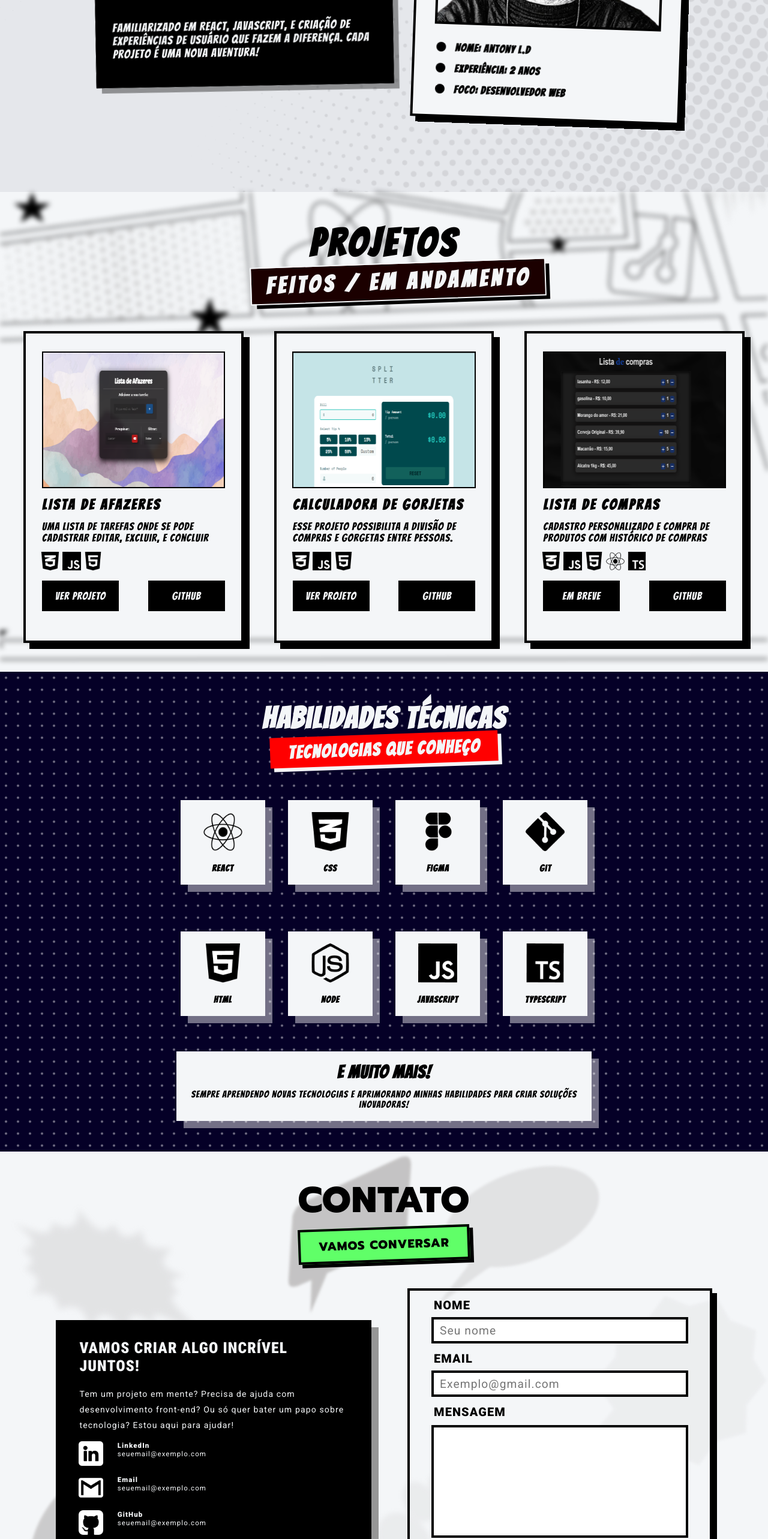
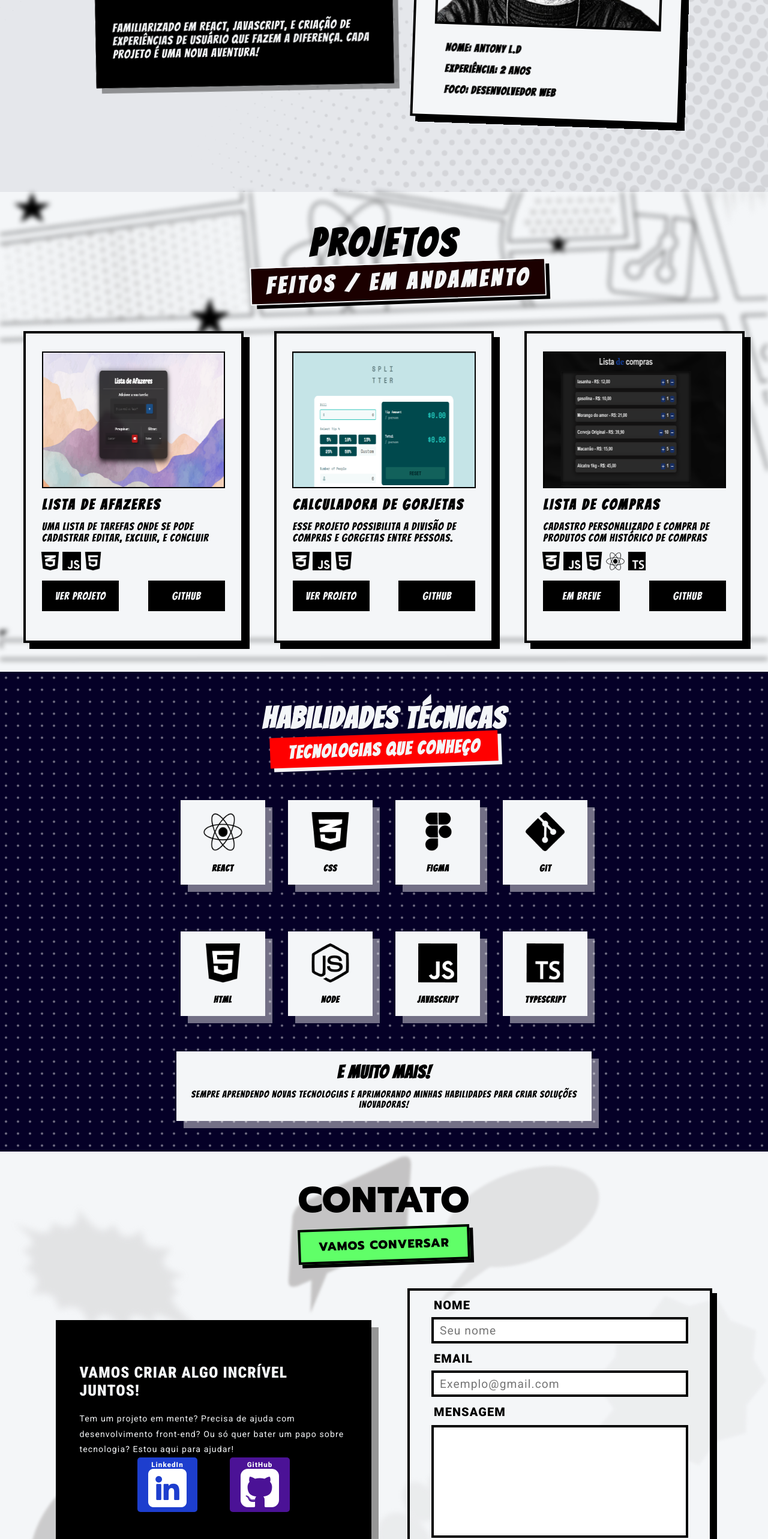
Before and after one commit to AntonyLD/portifolho-react, a React (Vite) app: page / in a window 1280 px wide. Shown: the part 1280-3846 px from the top of the page at 60% size. Built offline with nearby package versions, Linux system fonts and the light colour scheme.

Commit message:
att front

```diff
--- a/src/App.css
+++ b/src/App.css
@@ -2,7 +2,7 @@ main {
   display: flex;
   flex-direction: column;
   background-color: #f4f6f8;
-
+  overflow: hidden;
 }
 
 
--- a/src/components/PageComponents/Contato.jsx
+++ b/src/components/PageComponents/Contato.jsx
@@ -3,7 +3,7 @@ import './contato.css';
 
 const Contato = () => {
   useEffect(() => {
-    // mapa de cada id -> classe que mostra
+
     const elements = [
       { id: "titulo-contato", showClass: "show-contato-titulo" },
       { id: "info-contato", showClass: "show-info-contato" },
@@ -17,24 +17,21 @@ const Contato = () => {
           const config = elements.find((e) => e.id === el.id);
 
           if (config) {
-            // pega todas as classes hidden-* e remove
+
             el.classList.forEach((cls) => {
               if (cls.startsWith("hidden-")) {
                 el.classList.remove(cls);
               }
             });
 
-            // adiciona a classe show certa
             el.classList.add(config.showClass);
 
-            // se quiser animar só 1x
             observer.unobserve(el);
           }
         }
       });
-    }, { threshold: 0.2 }); // dispara quando 20% do elemento aparece
+    }, { threshold: 0.2 });
 
-    // observa todos os elementos
     elements.forEach(({ id }) => {
       const el = document.getElementById(id);
       if (el) observer.observe(el);
@@ -91,26 +88,18 @@ const Contato = () => {
           <h1>VAMOS CRIAR ALGO INCRÍVEL JUNTOS!</h1>
           <p id='p-info-contato'>Tem um projeto em mente? Precisa de ajuda com desenvolvimento front-end? Ou só quer bater um papo sobre tecnologia? Estou aqui para ajudar!</p>
           <div id='div-contato'>
-            <div className='contato'>
-              <span><img src="/linkedin.png" alt="icone gmail" /></span>
+            <div className='contato' id='linkedin'>
               <div>
                 <p className='p-titulo'>LinkedIn</p>
-                <p className='p-contato'>seuemail@exemplo.com</p>
-              </div>
-            </div>
-            <div className='contato'>
-              <span className='contato-mail'><img src="/gmail.png" alt="icone gmail" /></span>
-              <div className='contato-mail'>
-                <p className='p-titulo'>Email</p>
-                <p className='p-contato'>seuemail@exemplo.com</p>
+                <a href="https://www.linkedin.com/in/antony-lídio-3536622a7/" target="_blank" rel="noopener noreferrer"><img src="/linkedin.png" alt="icone gmail" /></a>
               </div>
 
             </div>
-            <div className='contato'>
-              <span><img src="/github.png" alt="icone gmail" /></span>
+            <div className='contato' id='gitHub'>
               <div>
                 <p className='p-titulo'>GitHub</p>
-                <p className='p-contato'>seuemail@exemplo.com</p>
+                <a href="https://github.com/AntonyLD" target="_blank" rel="noopener noreferrer"><img src="/github.png" alt="icone gmail" /></a>
+
               </div>
             </div>
           </div>
--- a/src/components/PageComponents/SobreMim.jsx
+++ b/src/components/PageComponents/SobreMim.jsx
@@ -65,9 +65,9 @@ const SobreMim = () => {
             <span id='spanNovo-box-perfil-sobreMim'>NOVO!</span>
             <div id='txt-perfil-sobreMim'>
               <ul id='ul-info-sobreMim'>
-                <li><span></span> Nome: Antony L.D </li>
-                <li><span></span> Experiência: 2 anos</li>
-                <li><span></span> Foco: Desenvolvedor Web</li>
+                <li><span><img className='estrelas-sobre-mim' src="/estrela-pequena.png" alt="Estrela" /></span> Nome: Antony L.D </li>
+                <li><span><img className='estrelas-sobre-mim' src="/estrela-pequena.png" alt="Estrela" /></span> Experiência: 2 anos</li>
+                <li><span><img className='estrelas-sobre-mim' src="/estrela-pequena.png" alt="Estrela" /></span> Foco: Desenvolvedor Web</li>
               </ul>
             </div>
           </div>
--- a/src/components/PageComponents/contato.css
+++ b/src/components/PageComponents/contato.css
@@ -237,7 +237,6 @@
     #titulo-contato h1 {
         font-family: "Prompt", sans-serif;
         font-weight: 800 !important;
-        /* font-size: 4rem; */
         font-size: clamp(60px, 3.5vw, 80px);
     }
 
@@ -250,7 +249,6 @@
         transform: rotate(-2deg);
         background-color: rgb(96, 255, 104);
         box-shadow: 6px 6px 0px var(--corSecundaria);
-        /* font-size: 1.3rem; */
         font-size: clamp(20px, 1.1vw, 40px);
     }
 
@@ -268,6 +266,10 @@
     #div-contato {
         width: 23vw;
         min-width: 450px;
+        display: flex;
+        align-items: center;
+        justify-content: center;
+        gap: 12%;
     }
 
     #info-contato {
@@ -297,7 +299,6 @@
         /* font-size: 2.1rem; */
         font-size: clamp(10px, 2vw, 33.6px);
         width: 85%;
-
         margin-bottom: 3.8%;
         font-family: "Roboto Condensed", sans-serif;
         font-weight: 1000 !important;
@@ -311,27 +312,78 @@
     }
 
     .contato {
-        margin-top: 3%;
+        margin-top: 6%;
+        width: 20%;
+        padding: 10px;
+    }
+
+        .contato div {
         display: flex;
-        width: 85%;
+        align-items: center;
+        justify-content: center;
+        flex-direction: column;
+        cursor: pointer;
+    }
+
+    #linkedin{
+        transition: 0.5s;
+        border-radius: 5px;
+        background-color: rgb(6, 14, 46);
+    }
+
+    #linkedin:hover{
+        background-color: rgb(29, 62, 206);
+    }
+
+    #e-mail{
+        transition: 0.5s;
+        border-radius: 5px;
+        background-color: rgb(46, 6, 6);
+    }
+
+    #e-mail:hover{
+        background-color: rgb(202, 27, 27);
+    }
+
+    #gitHub{
+        transition: 0.5s;
+        border-radius: 5px;
+        background-color: rgb(23, 6, 46);
+    }
+
+    #gitHub:hover{
+        background-color: rgb(75, 18, 150);
+    }
+
+    .contato:hover{
+        cursor: pointer;
+        border-radius: 5px;
     }
 
     .contato p {
         font-family: "Roboto", sans-serif;
         font-size: clamp(0px, 0.9vw, 16px);
+        cursor: pointer;
     }
 
     .contato span {
         margin-right: 0.2%;
+        display: flex;
+        align-items: center;
+        justify-content: center;
+        cursor: pointer;
     }
 
-    span img {
-        width: 64%;
+    .contato img {
+        width: 100%;
+        margin: 0 auto;
+        cursor: pointer;
     }
 
     .p-titulo {
         font-family: "Roboto", sans-serif;
         font-weight: 1000 !important;
+
     }
 
     #div-forms {
@@ -504,17 +556,14 @@
     #balaoCT1 {
         position: absolute;
         left: -10px;
-
         animation: balaoCT1 10s ease-in-out infinite;
         filter: blur(6px) opacity(0.4);
-
     }
 
     #balaoCT2 {
         position: absolute;
         right: 10px;
         top: 300px;
-
         animation: balaoCT2 7s ease-in-out infinite;
         filter: blur(2px) opacity(0.8);
     }
@@ -523,7 +572,6 @@
         position: absolute;
         top: -10px;
         left: 30rem;
-
         animation: balaoCT3 9s ease-in-out infinite;
         animation-delay: 2s;
         filter: blur(2px)
@@ -533,7 +581,6 @@
         position: absolute;
         bottom: -80px;
         left: 38rem;
-
         animation: balaoCT4 8s ease-in-out infinite;
         filter: blur(4px) opacity(0.4);
     }
@@ -542,7 +589,6 @@
         position: absolute;
         left: 40px;
         bottom: 40px;
-
         animation: balaoCT5 16s ease-in-out infinite;
         filter: blur(2px) opacity(0.9);
     }
@@ -550,7 +596,6 @@
     #balaoCT6 {
         position: absolute;
         right: 20rem;
-
         animation: balaoCT6 12s ease-in-out infinite;
         filter: blur(2px) opacity(0.4);
     }
@@ -561,7 +606,6 @@
         justify-content: center;
         align-items: center;
         height: auto;
-
     }
 
     #titulo-contato h1 {
@@ -587,11 +631,9 @@
     #div-forms {
         width: clamp(350px, 94%, 550px);
         border: 4px solid var(--corSecundaria);
-
         display: flex;
         justify-content: center;
         align-items: center;
-
         transform: rotate(0.5deg);
         box-shadow: 8px 8px 0px var(--corSecundaria);
     }
@@ -638,7 +680,6 @@
     #input-mensagem {
         width: 80% !important;
         height: clamp(80px, 26vw, 500px);
-
         border: 4px solid black;
         transition: 0.3s ease;
         resize: none;
@@ -723,8 +764,8 @@
     #div-contato {
         width: 86%;
         display: flex;
-        flex-direction: column;
-        align-items: left;
+        justify-content: space-around;
+        gap: 20px;
     }
 
     .contato {
@@ -732,7 +773,25 @@
         justify-content: space-around;
         align-items: center;
         gap: 5px;
-        width: 50%;
+        width: 20%;
+        padding: 5px;
+        border-radius: 5px;
+        margin-top: 1vh;
+    }
+
+    #linkedin{
+        background-color: rgb(29, 62, 206);;
+    }
+
+    #gitHub{
+        background-color: rgb(75, 18, 150);
+    }
+
+    .contato div{
+        display: flex;
+        flex-direction: column;
+        align-items: center;
+        justify-content: center;
     }
 
     #p-info-contato {
@@ -741,21 +800,13 @@
         font-size: clamp(12.5px,2vw, 30px);
     }
 
-    .contato-mail {
-        display: none;
-    }
-
-    .contato:nth-child(2) {
-        display: none;
-    }
-
     .contato p {
         font-family: "Roboto", sans-serif;
         font-size: 14px;
     }
 
-    span img {
-        width: clamp(20px, 5vw,30px) ;
+    .contato img{
+        width: clamp(40px, 5vw,30px)
     }
 
     .p-titulo {
--- a/src/components/PageComponents/heroSection.css
+++ b/src/components/PageComponents/heroSection.css
@@ -140,6 +140,7 @@
         height: 25%;
         width: 100%;
         position: relative;
+
     }
 
     .baloes {
@@ -607,15 +608,11 @@
         height: 32vw;
         width: 100%;
         position: relative;
-
     }
 
     .baloes {
         width: 96vw;
         padding-right: 4vw;
-        /* max-width: 280px;
-        min-width: 250px; */
-
     }
 
     #div-apresentacao {
--- a/src/components/PageComponents/sobreMim.css
+++ b/src/components/PageComponents/sobreMim.css
@@ -13,6 +13,15 @@
 
     50% {
         transform: scale(1.1);
+    }
+}
+
+@keyframes girar {
+    from {
+        transform: rotate(0deg);
+    }
+    to {
+        transform: rotate(360deg);
     }
 }
 
@@ -479,6 +488,28 @@
         width: 1rem;
         border-radius: 50%;
         background-color: black;
+        display: flex;
+        align-items: center;
+        justify-content: center;
+        transition: 0.5s;
+    }
+
+    #card-perfil-sobreMim:hover li span{
+        background-color: transparent;
+
+    }
+
+    #card-perfil-sobreMim:hover .estrelas-sobre-mim{
+        width: 52px;
+        opacity: 1;
+        animation: girar 6s linear infinite;
+    }
+
+    .estrelas-sobre-mim{
+        width: 10px;
+        opacity: 0;
+        transition: 0.5s;
+        animation: girar 6s linear infinite;
     }
 }
 
@@ -681,11 +712,18 @@
     }
 
     #ul-info-sobreMim li span {
-        display: block;
+        display: flex;
+        justify-content: center;
+        align-items: center;
         margin-right: 15px;
         height: 2.5vw;
         width: 2.5vw;
         border-radius: 50%;
         background-color: black;
     }
+
+    .estrelas-sobre-mim{
+        width: 400%;
+        animation: girar 6s linear infinite;
+    }
 }
```
Also changed, not shown: public/estrela-pequena.png (added).
